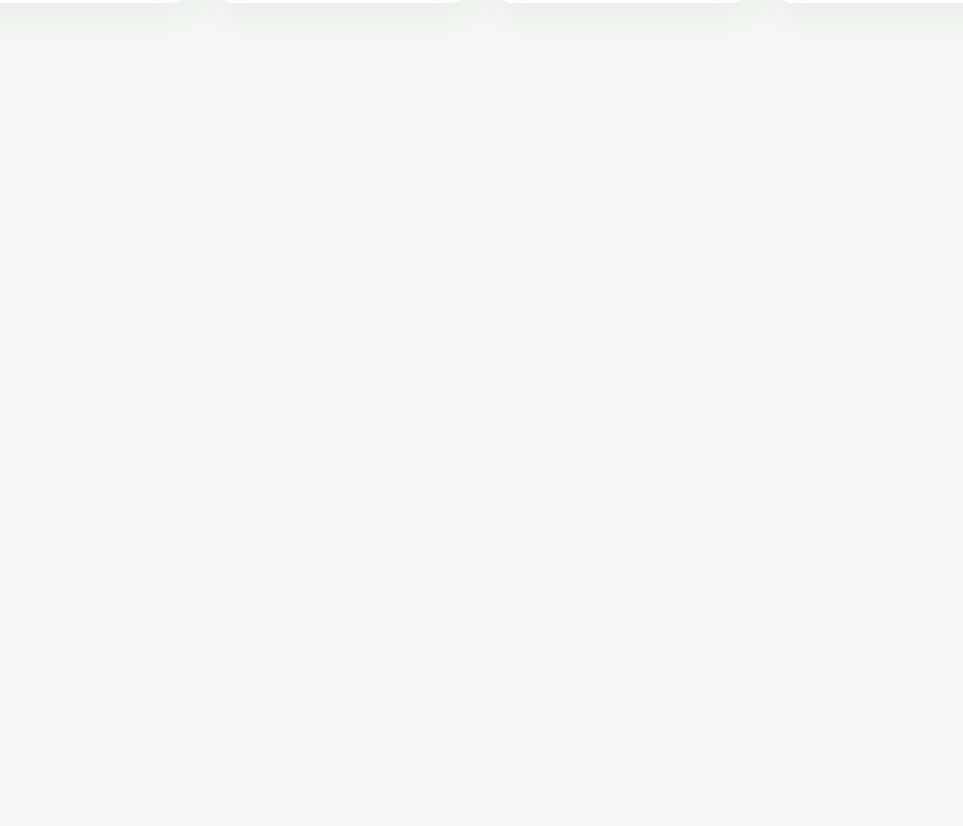
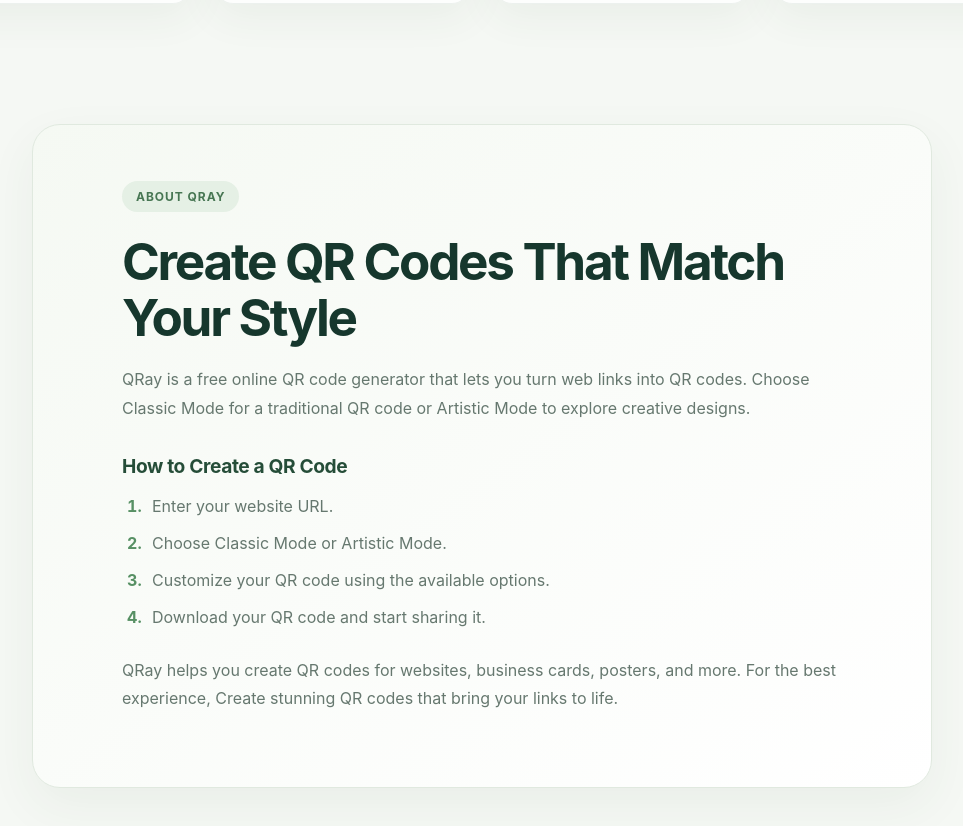
Before and after one commit to insafdave/qray, a React (Vite) app: page / in a window 1280 px wide. Shown: the part 1595-2421 px from the top of the page, without its empty margins (158-1121 px from the left). Before the commit the page ends 1679 px from the top, so only its background shows below. Built offline with nearby package versions, Linux system fonts and the light colour scheme.

Commit message:
Add About QRay section with description and usage instructions

```diff
--- a/index.html
+++ b/index.html
@@ -3,12 +3,16 @@
   <head>
     <meta charset="UTF-8" />
     <link rel="icon" type="image/png" href="/favicon.png" />
-    <meta name="google-site-verification" content="0K8EWZQEj4rjCuaY7E7eTQhMkEdscXQ3VK5OJ3eowA4" />
+    <meta
+      name="google-site-verification"
+      content="0K8EWZQEj4rjCuaY7E7eTQhMkEdscXQ3VK5OJ3eowA4"
+    />
     <meta name="viewport" content="width=device-width, initial-scale=1.0" />
-    <title>QRay — Create Beautiful, Artistic QR Codes</title>
+    <title>Free QR Code Generator – Artistic QR Codes | QRay</title>
+
     <meta
       name="description"
-      content="QRay is a free online QR code generator. Create, customize, and download QR codes easily with classic and artistic styles, multiple colors, and beautiful previews."
+      content="Create free QR codes online with QRay. Generate classic QR codes or explore artistic QR designs with creative styles, customizable colors, and easy downloads."
     />
     <link rel="canonical" href="https://qray.insaf.space/" />
     <meta property="og:title" content="QRay — Free Online QR Code Generator" />
--- a/src/App.css
+++ b/src/App.css
@@ -1047,3 +1047,79 @@
   outline: 2px solid #315d43;
   outline-offset: 3px;
 }
+
+/* ---------- ABOUT QRAY ---------- */
+
+.about-section {
+  width: min(900px, calc(100% - 40px));
+  margin: 40px auto 80px;
+  padding: clamp(28px, 5vw, 56px);
+  box-sizing: border-box;
+
+  background: linear-gradient(145deg, #f5f9f3, #ffffff);
+  border: 1px solid #e0e9df;
+  border-radius: 28px;
+
+  box-shadow: 0 18px 50px rgba(48, 82, 59, 0.06);
+  scroll-margin-top: 24px;
+}
+
+.about-content {
+  max-width: 720px;
+  margin: 0 auto;
+}
+
+.about-content h2 {
+  margin: 0 0 20px;
+  color: #16372d;
+  font-size: clamp(2rem, 4.5vw, 3.2rem);
+  line-height: 1.08;
+  letter-spacing: -0.045em;
+}
+
+.about-content h3 {
+  margin: 32px 0 14px;
+  color: #254d38;
+  font-size: 1.2rem;
+  letter-spacing: -0.02em;
+}
+
+.about-content p,
+.about-content li {
+  color: #66786f;
+  font-size: 1rem;
+  line-height: 1.8;
+}
+
+.about-content p {
+  margin: 0 0 18px;
+}
+
+.about-content ol {
+  padding-left: 24px;
+  margin: 0 0 24px;
+}
+
+.about-content li {
+  padding-left: 6px;
+  margin-bottom: 8px;
+}
+
+.about-content li::marker {
+  color: #579064;
+  font-weight: 700;
+}
+
+@media (max-width: 600px) {
+  .about-section {
+    width: calc(100% - 28px);
+    margin: 24px auto 48px;
+    padding: 28px 22px;
+    border-radius: 22px;
+  }
+
+  .about-content p,
+  .about-content li {
+    font-size: 0.94rem;
+  }
+}
--- a/src/App.jsx
+++ b/src/App.jsx
@@ -1341,6 +1341,35 @@
           </div>
         </div>
       </section>
+
+      <section className="about-section" id="about">
+        <div className="about-content">
+          <span className="eyebrow">ABOUT QRAY</span>
+
+          <h2>Create QR Codes That Match Your Style</h2>
+
+          <p>
+            QRay is a free online QR code generator that lets you turn web links
+            into QR codes. Choose Classic Mode for a traditional QR code or
+            Artistic Mode to explore creative designs.
+          </p>
+
+          <h3>How to Create a QR Code</h3>
+
+          <ol>
+            <li>Enter your website URL.</li>
+            <li>Choose Classic Mode or Artistic Mode.</li>
+            <li>Customize your QR code using the available options.</li>
+            <li>Download your QR code and start sharing it.</li>
+          </ol>
+
+          <p>
+            QRay helps you create QR codes for websites, business cards,
+            posters, and more. For the best experience, Create stunning QR codes
+            that bring your links to life.
+          </p>
+        </div>
+      </section>
     </div>
   );
 }
```
